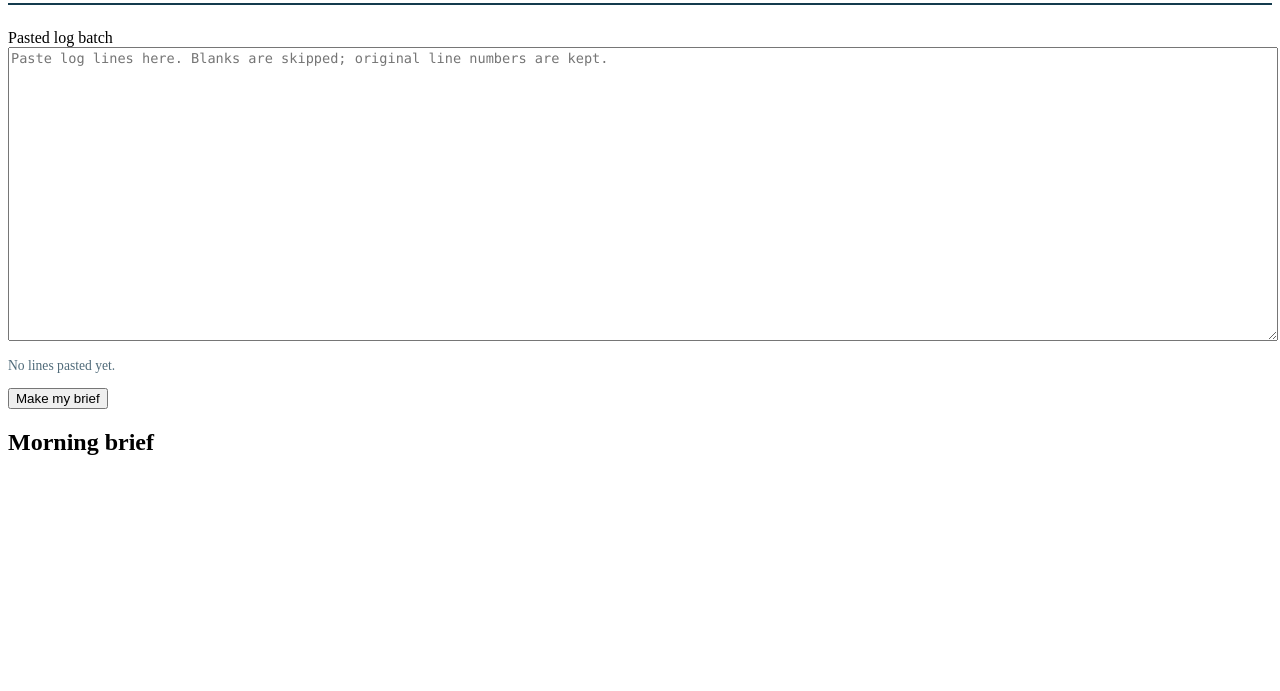
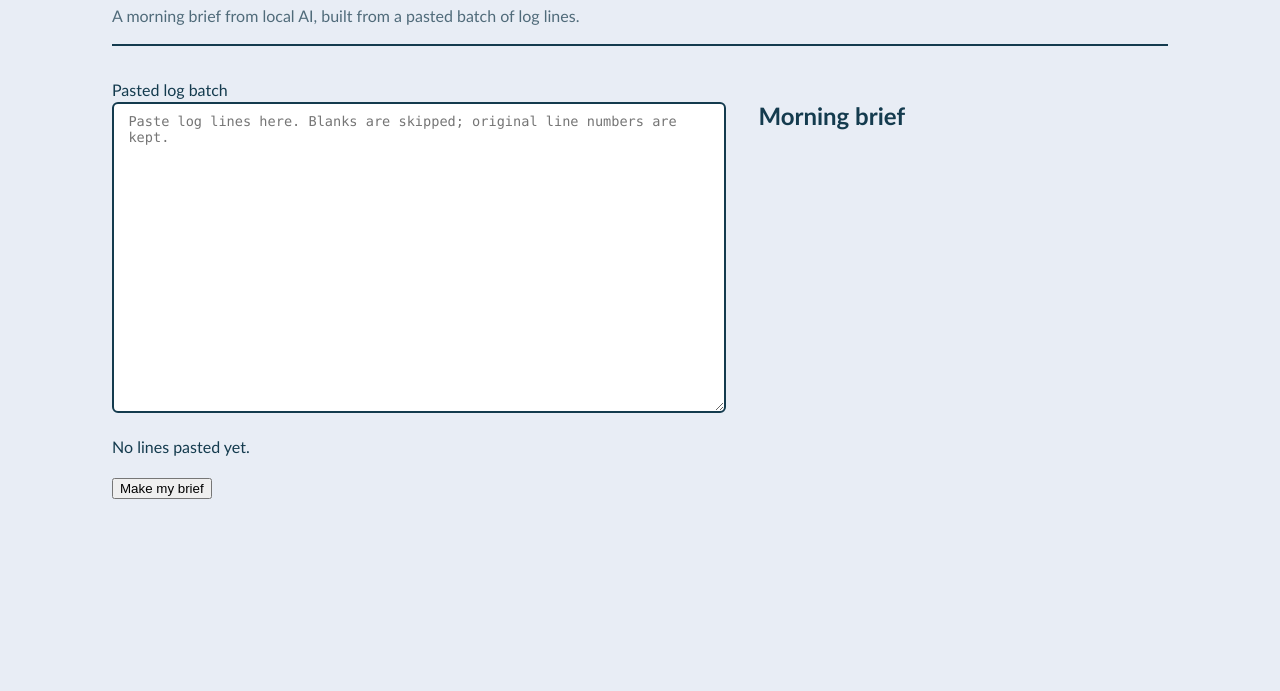
Before and after one commit to princejain756/naplog, a website: page public/index.html in a window 1280 px wide. Shown: the part 109-800 px from the top of the page. Drawn offline with Linux system fonts and the light colour scheme.

Commit message:
Extend style.css

```diff
--- a/public/style.css
+++ b/public/style.css
@@ -1,3 +1,17 @@
+* {
+  box-sizing: border-box;
+}
+
+body {
+  margin: 0 auto;
+  max-width: 70rem;
+  padding: 2rem;
+  background: #E8EDF5;
+  color: #143B4E;
+  font-family: "Trebuchet MS", "Segoe UI", sans-serif;
+  line-height: 1.5;
+}
+
 .masthead {
   border-bottom: 2px solid #143B4E;
   padding-bottom: 1rem;
@@ -20,17 +34,17 @@ h1 {
   max-width: 34rem;
 }
 
-main {
-  padding: 1.5rem 0;
+.workbench {
+  display: grid;
+  grid-template-columns: minmax(0, 3fr) minmax(0, 2fr);
+  gap: 2rem;
+  padding: 2rem 0;
 }
 
 textarea {
   width: 100%;
   font-family: Menlo, "SF Mono", Consolas, monospace;
   font-size: 0.85rem;
-}
-
-.line-count {
-  font-size: 0.85rem;
-  color: #506B7A;
-}
+  padding: 0.6rem 0.9rem;
+  border: 2px solid #143B4E;
+  border-radius: 6px;
```
